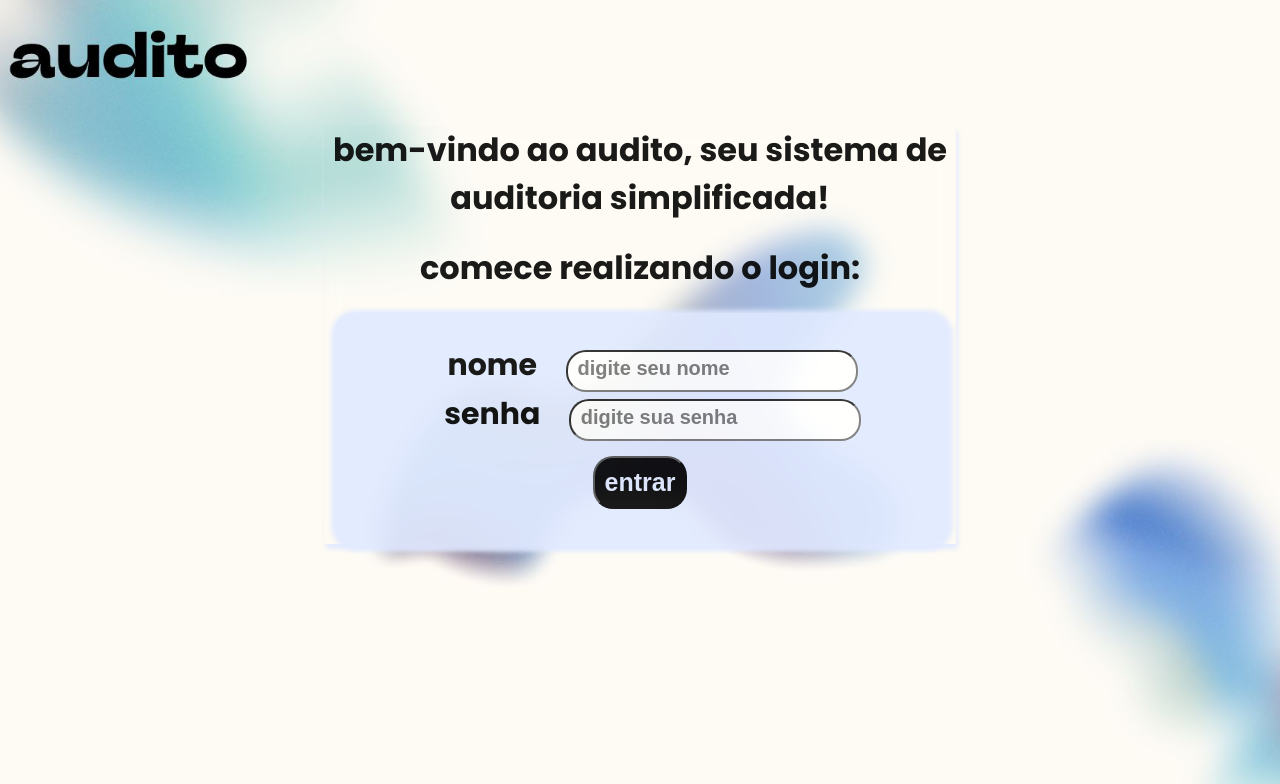
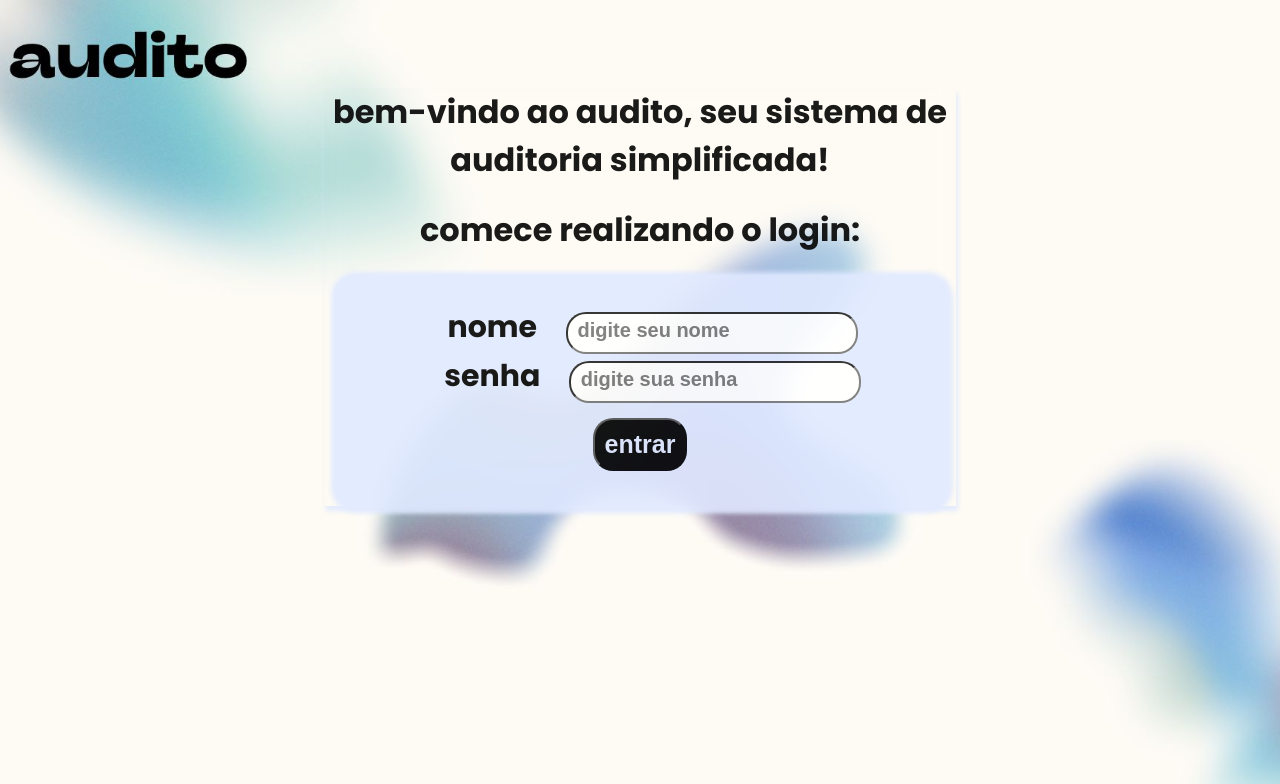
Before and after one commit to leticiaoj/audito, a Flask app: page / in a window 1280 px wide. Shown: the top 784 px of the page. Run offline with Flask 3, Linux system fonts and the light colour scheme.

Commit message:
alteração nas margens das caixas das páginas

```diff
--- a/static/css/administrador.css
+++ b/static/css/administrador.css
@@ -23,4 +23,5 @@ div#form_frente.listaUsuarios {
 .titulo {
     text-align: center;
     margin: 5% 5% 5% 5%;
+    font-size: 45px;
 }
--- a/static/css/auditor.css
+++ b/static/css/auditor.css
@@ -3,6 +3,7 @@
 .titulo {
     text-align: center;
     margin: 5% 5% 5% 5%;
+    font-size: 45px;
 }
 
 #arquivosParaDownload{
--- a/static/css/login.css
+++ b/static/css/login.css
@@ -29,7 +29,7 @@ div.flash_alerta{
 div#form_fundo {
     backdrop-filter: blur(10px);
     opacity: .9;
-    margin: 10% 25% 25% 25%;
+    margin: 7% 25% 25% 25%;
     text-align: center;
     font-weight: bold;
     box-shadow: 2px 5px 5px rgb(224, 233, 255);
--- a/static/css/usuarios.css
+++ b/static/css/usuarios.css
@@ -3,4 +3,5 @@
 .titulo {
     text-align: center;
     margin: 5% 5% 5% 5%;
+    font-size: 45px;
 }
```
